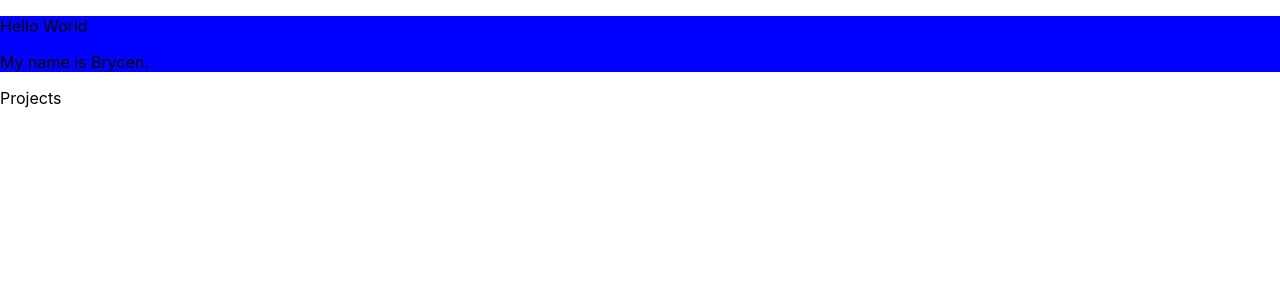
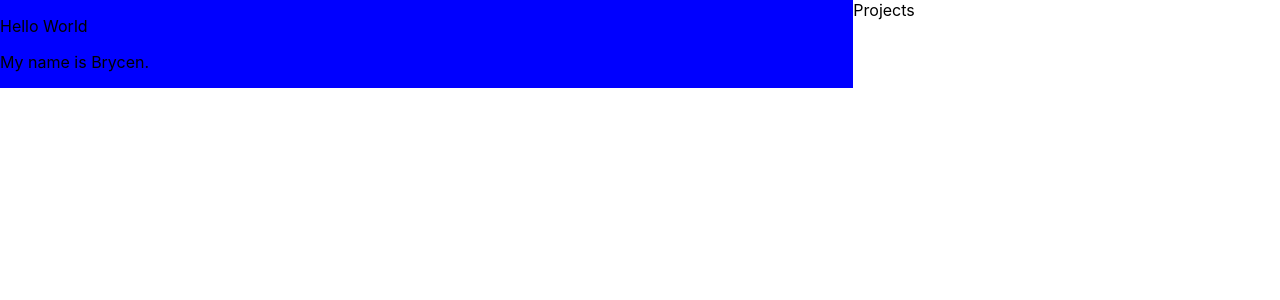
Before and after one commit to BrycenGit/myPortfolio, a React (Create React App) app: page / in a window 1280 px wide. Shown: the top 300 px of the page. Built offline with nearby package versions, Linux system fonts and the light colour scheme.

Commit message:
Learning grid

```diff
--- a/src/components/PortfolioPage.js
+++ b/src/components/PortfolioPage.js
@@ -2,18 +2,26 @@
 import Projects from "./Projects";
 const PortfolioPage = () => {
   return (
-    <div>
+    <Grid>
       <Hello>
         <p>Hello World</p>
         <p>My name is Brycen.</p>
       </Hello>
+      {/* <div> */}
       <Projects />
-    </div>
+      {/* </div> */}
+    </Grid>
   );
 };
 
 export default PortfolioPage;
 
+const Grid = styled.div`
+  display: grid;
+  grid-template-columns: 2fr 1fr;
+`;
+
 const Hello = styled.div`
   background-color: blue;
+  /* width: 750px; */
 `;
```
Also changed, not shown: 1 other file (tests, documents, lock files or other folders).
